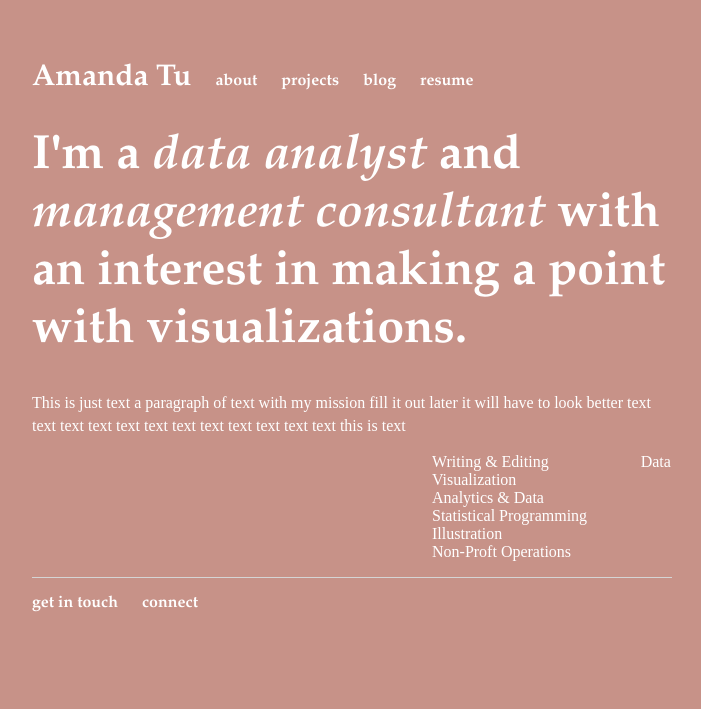
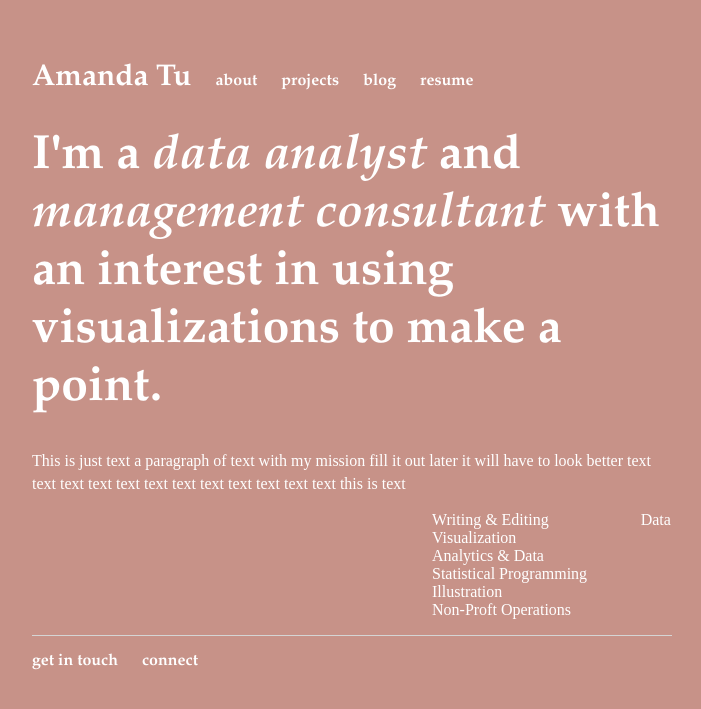
Before and after one commit to amanda-t2/amanda-t2.github.io, a Jekyll site: the page built from index.html, in a window 1280 px wide. Shown: the top 709 px of the page, without its empty margins (288-989 px from the left). Built offline with Jekyll 4.4.1, drawn with Linux system fonts in a browser that asks for light colours.

Commit message:
Update index.html

```diff
--- a/index.html
+++ b/index.html
@@ -3,7 +3,7 @@
 title: amanda
 ---
 <div class="blurb">
-	<h1>I'm a <i>data analyst</i> and <i>management consultant</i> with an interest in making a point with visualizations. </h1>
+	<h1>I'm a <i>data analyst</i> and <i>management consultant</i> with an interest in using visualizations to make a point. </h1>
 	<p>This is just text a paragraph of text with my mission fill it out later it will have to look better text text text text text text text text text text text text this is text </p>
 	<ul>
 		<li>Writing & Editing &nbsp&nbsp&nbsp&nbsp&nbsp&nbsp&nbsp&nbsp&nbsp&nbsp&nbsp&nbsp&nbsp&nbsp&nbsp&nbsp&nbsp&nbsp&nbsp&nbsp&nbsp Data Visualization</li>
```
